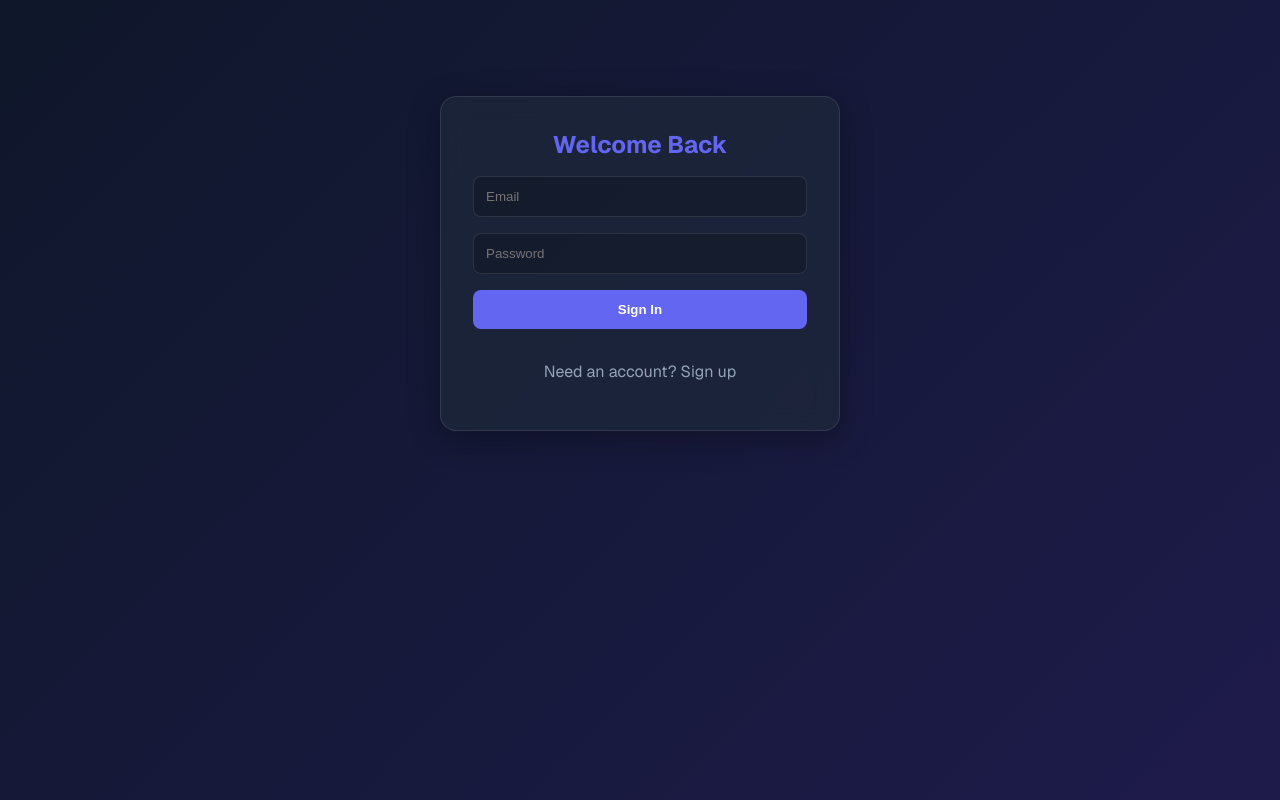
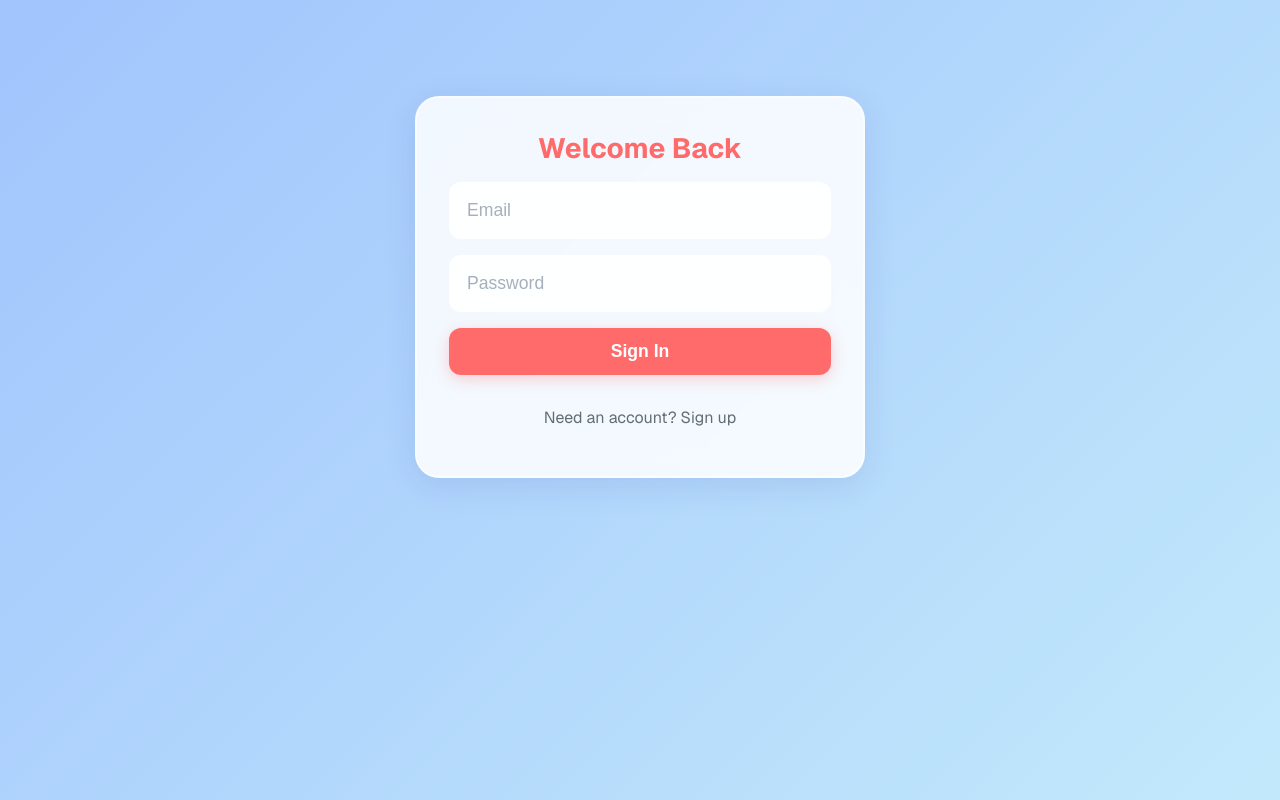
Before and after one commit to hayniec/HomeSchoolApp, a Next.js app: page / in a window 1280 px wide. Built offline with nearby package versions, Linux system fonts and the light colour scheme; no server answers.

Commit message:
Update color scheme to be K-12 friendly with vibrant and playful styles

```diff
--- a/src/app/globals.css
+++ b/src/app/globals.css
@@ -1,12 +1,12 @@
 :root {
-  --primary: #6366f1;
-  --primary-hover: #4f46e5;
-  --bg-color: #0f172a;
-  --bg-gradient: linear-gradient(135deg, #0f172a 0%, #1e1b4b 100%);
-  --card-bg: rgba(30, 41, 59, 0.7);
-  --text-main: #f8fafc;
-  --text-muted: #94a3b8;
-  --border-color: rgba(255, 255, 255, 0.1);
+  --primary: #FF6B6B;
+  --primary-hover: #ff4757;
+  --bg-color: #a1c4fd;
+  --bg-gradient: linear-gradient(135deg, #a1c4fd 0%, #c2e9fb 100%);
+  --card-bg: rgba(255, 255, 255, 0.85);
+  --text-main: #2d3436;
+  --text-muted: #636e72;
+  --border-color: rgba(255, 255, 255, 0.6);
 }
 
 * {
@@ -16,8 +16,9 @@
 body {
   margin: 0;
   padding: 0;
-  font-family: var(--font-geist-sans), sans-serif;
+  font-family: var(--font-geist-sans), "Comic Sans MS", "Chalkboard SE", sans-serif;
   background: var(--bg-gradient);
+  background-attachment: fixed;
   color: var(--text-main);
   min-height: 100vh;
   display: flex;
@@ -36,7 +37,7 @@ body {
   justify-content: space-between;
   align-items: center;
   padding-bottom: 2rem;
-  border-bottom: 1px solid var(--border-color);
+  border-bottom: 2px dashed rgba(255, 107, 107, 0.3);
   margin-bottom: 2rem;
 }
 
@@ -44,42 +45,48 @@ body {
   background: var(--card-bg);
   backdrop-filter: blur(12px);
   -webkit-backdrop-filter: blur(12px);
-  border: 1px solid var(--border-color);
-  border-radius: 16px;
+  border: 2px solid var(--border-color);
+  border-radius: 24px;
   padding: 2rem;
-  box-shadow: 0 8px 32px rgba(0, 0, 0, 0.3);
-  transition: transform 0.3s ease, box-shadow 0.3s ease;
+  box-shadow: 0 8px 32px rgba(31, 38, 135, 0.1);
+  transition: transform 0.3s cubic-bezier(0.175, 0.885, 0.32, 1.275), box-shadow 0.3s ease;
 }
 
 .glass-card:hover {
-  transform: translateY(-5px);
-  box-shadow: 0 12px 40px rgba(0, 0, 0, 0.4);
+  transform: translateY(-8px) scale(1.02);
+  box-shadow: 0 16px 40px rgba(31, 38, 135, 0.15);
+  border-color: rgba(255, 255, 255, 0.9);
 }
 
 .btn {
   background: var(--primary);
   color: white;
   border: none;
-  padding: 0.75rem 1.5rem;
-  border-radius: 8px;
-  font-weight: 600;
+  padding: 0.8rem 1.75rem;
+  border-radius: 12px;
+  font-weight: bold;
+  font-size: 1.1rem;
   cursor: pointer;
-  transition: all 0.2s ease;
+  transition: all 0.2s cubic-bezier(0.175, 0.885, 0.32, 1.275);
+  box-shadow: 0 4px 15px rgba(255, 107, 107, 0.3);
 }
 
 .btn:hover {
   background: var(--primary-hover);
-  transform: scale(1.05);
+  transform: scale(1.08) translateY(-2px);
+  box-shadow: 0 6px 20px rgba(255, 107, 107, 0.5);
 }
 
 .btn-outline {
   background: transparent;
-  border: 1px solid var(--primary);
+  border: 2px solid var(--primary);
   color: var(--primary);
+  box-shadow: none;
 }
 
 .btn-outline:hover {
-  background: rgba(99, 102, 241, 0.1);
+  background: rgba(255, 107, 107, 0.1);
+  box-shadow: none;
 }
 
 .grid {
@@ -89,7 +96,7 @@ body {
 }
 
 .card-title {
-  font-size: 1.5rem;
+  font-size: 1.75rem;
   margin-top: 0;
   margin-bottom: 1rem;
   color: var(--primary);
@@ -97,20 +104,27 @@ body {
 
 .input {
   width: 100%;
-  padding: 0.75rem;
+  padding: 1rem;
   margin-bottom: 1rem;
-  background: rgba(0,0,0,0.2);
-  border: 1px solid var(--border-color);
-  border-radius: 8px;
-  color: white;
+  background: rgba(255, 255, 255, 0.9);
+  border: 2px solid var(--border-color);
+  border-radius: 12px;
+  color: var(--text-main);
+  font-size: 1.1rem;
+  transition: border-color 0.2s;
 }
 
 .input:focus {
   outline: none;
   border-color: var(--primary);
+  background: #ffffff;
+}
+
+.input::placeholder {
+  color: #a4b0be;
 }
 
 .auth-form {
-  max-width: 400px;
+  max-width: 450px;
   margin: 4rem auto;
 }
```
